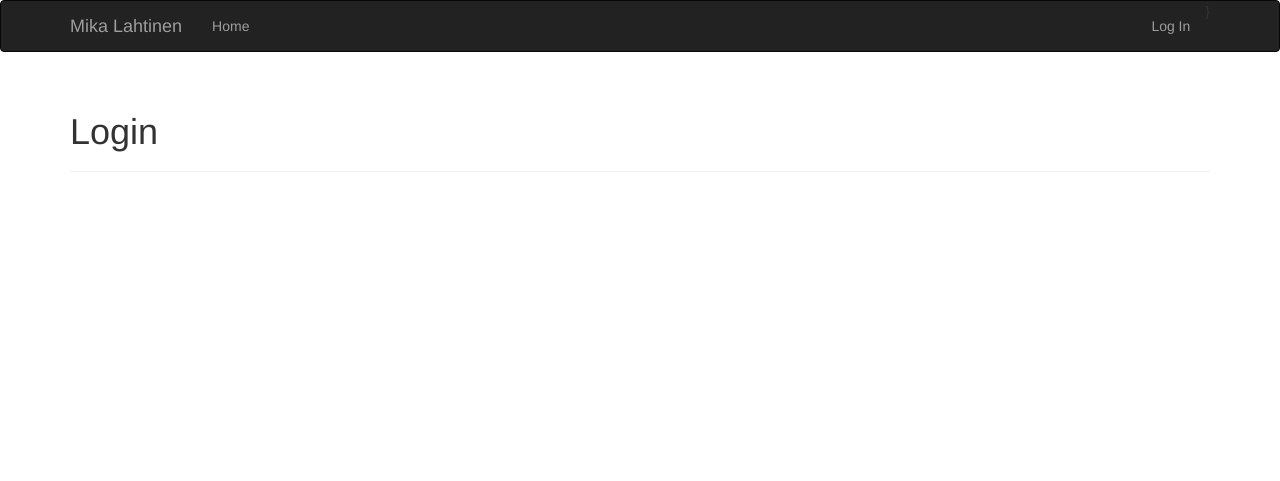
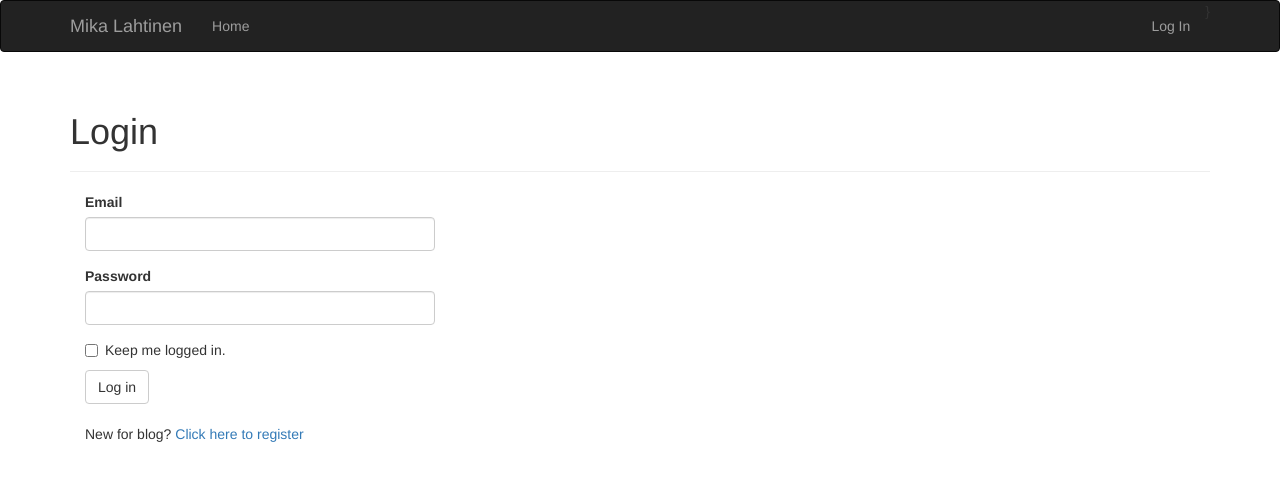
Before and after one commit to Mika-Lahtinen/Blog-by-Flask, a Flask app: page /auth/login in a window 1280 px wide. Shown: the top 481 px of the page. Run offline with Flask 2, Linux system fonts and the light colour scheme; parts of the project's set-up code (start-up, migrations or seed data) failed here and were passed over; some libraries are stand-ins or nearby versions.

Commit message:
Add register settings

```diff
--- a/app/auth/forms.py
+++ b/app/auth/forms.py
@@ -1,11 +1,33 @@
 from flask_wtf import FlaskForm
 from wtforms import StringField, PasswordField, BooleanField, SubmitField
-from wtforms.validators import DataRequired, Length, Email
+from wtforms.validators import DataRequired, Length, Email, Regexp, EqualTo
+from wtforms import ValidationError
+from ..models import User
 
 
 class LoginForm(FlaskForm):
     email = StringField('Email', validators=[DataRequired(), Length(1, 64), Email()])
-
     password = PasswordField('Password', validators=[DataRequired()])
     remember_me = BooleanField('Keep me logged in.')
     submit = SubmitField('Log in')
+
+
+class RegistrationForm(FlaskForm):
+    email = StringField('Email', validators=[DataRequired(), Length(1, 64), Email()])
+    username = StringField('Username', validators=[
+        DataRequired(), Length(1, 64),
+        Regexp('^[A-Za-z][A-Za-z0-9_.]*$', 0,
+               'Username must have only letters, numbers, dots or '
+               'underscores')])
+    password = PasswordField('Password', validators=[
+        DataRequired(), EqualTo('password2', message='Passwords must match.')])
+    password2 = PasswordField('Confirm password', validators=[DataRequired()])
+    submit = SubmitField('Register')
+
+    def validate_email(self, field):
+        if User.query.filter_by(email=field.data).first():
+            raise ValidationError('Email already registered.')
+
+    def validate_username(self, field):
+        if User.query.filter_by(username=field.data).first():
+            raise ValidationError('Username already in use.')
--- a/app/auth/views.py
+++ b/app/auth/views.py
@@ -2,7 +2,7 @@ from flask import render_template, redirect, request, url_for, flash
 from flask_login import login_user, logout_user, login_required
 from . import auth
 from ..models import User
-from .forms import LoginForm
+from .forms import LoginForm, RegistrationForm
 
 
 @auth.route('/login')
@@ -14,10 +14,11 @@ def login():
             login_user(user, form.remember_me.data)
             next = request.args.get('next')
             if next is None or not next.startswith('/'):
-                next = url_for('main.index')
+                next = url_for("main.index")
             return redirect(next)
         flash('Username or password is invalid, please try again.')
-    return render_template('auth/login.html')
+    return render_template('auth/login.html', form=form)
+
 
 @auth.route('/logout')
 @login_required
@@ -25,3 +26,17 @@ def logout():
     logout_user()
     flash('You have been logged out.')
     return redirect(url_for('main.index'))
+
+
+@auth.route('/register', methods=['GET', 'POST'])
+def register():
+    form = RegistrationForm()
+    if form.validate_on_submit():
+        user = User(email=form.email.data,
+                    username=form.username.data,
+                    password=form.password.data)
+        db.session.add(user)
+        db.session.commit()
+        flash('You can now login.')
+        return redirect(url_for('auth.login'))
+    return render_template('auth/register.html', form=form)
--- a/app/templates/auth/login.html
+++ b/app/templates/auth/login.html
@@ -9,5 +9,12 @@
 </div>
 <div class="col-md-4">
     {{ wtf.quick_form(form) }}
+    <br>
+    <p>
+        New for blog?
+        <a href="{{ url_for('auth.register') }}">
+            Click here to register
+        </a>
+    </p>
 </div>
 {% endblock %}}
--- a/blog_main.py
+++ b/blog_main.py
@@ -22,3 +22,7 @@ def test():
     import unittest
     tests = unittest.TestLoader.discover('tests')
     unittest.TextTestRunner(verbosity=2).run(tests)
+
+
+if __name__ == '__main__':
+    app.run()
```
Also changed, not shown: app/models.py (+7 -7 lines), app/templates/auth/register.html (added, +13 -0 lines), app/templates/say_Hello.html (+7 -1 lines).
